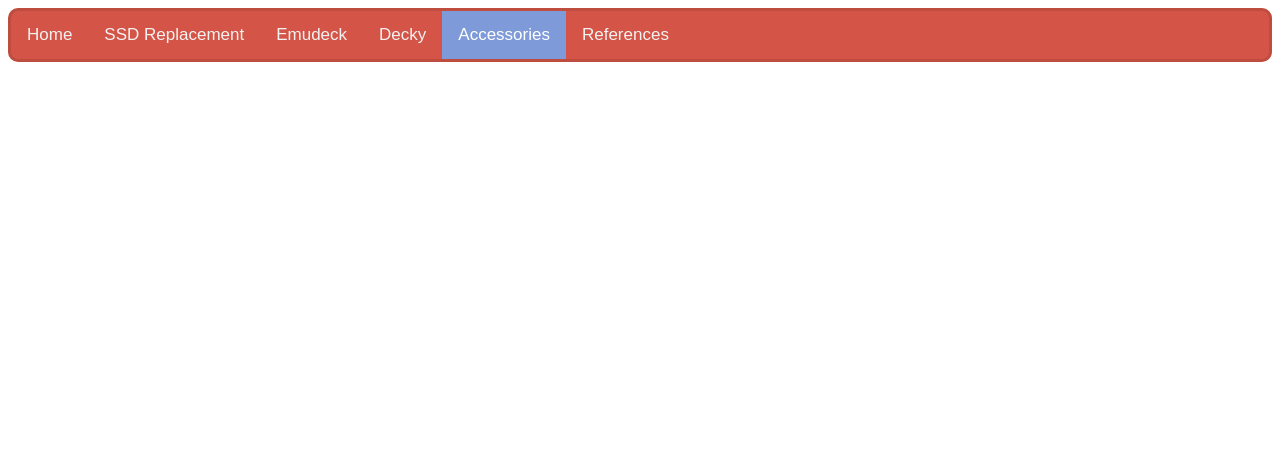
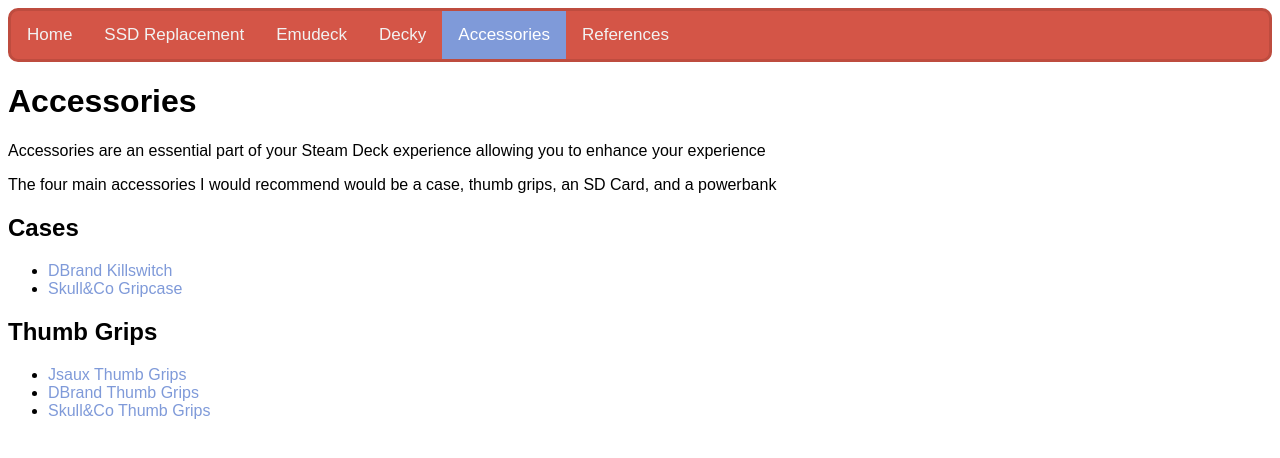
Before and after one commit to GamerShamer905/Steam-Deck-Guide, a plain HTML site: page accessories.html in a window 1280 px wide. Drawn offline with Linux system fonts and the light colour scheme; a web font is replaced by a local one.

Commit message:
Started the accessories list

```diff
--- a/accessories.html
+++ b/accessories.html
@@ -20,7 +20,20 @@
       <a class="active" href="accessories.html">Accessories</a>
       <a href="references.html">References</a>
     </div>
-
+    <h1>Accessories</h1>
+    <p>Accessories are an essential part of your Steam Deck experience allowing you to enhance your experience</p>
+    <p>The four main accessories I would recommend would be a case, thumb grips, an SD Card, and a powerbank</p>
+    <h2>Cases</h2>
+    <ul>
+      <li><a href="https://dbrand.com/shop/grip/steam-deck-cases">DBrand Killswitch</a></li>
+      <li><a href="https://www.amazon.com/Skull-Co-GripCase-Steam-Deck/dp/B0CBV598FJ?sr=8-3">Skull&Co Gripcase</a></li>
+    </ul>
+    <h2>Thumb Grips</h2>
+    <ul>
+      <li><a href="https://www.amazon.com/JSAUX-Stickers-Compatible-Anti-Slip-Protector/dp/B0BFF95PBD?sr=8-1">Jsaux Thumb Grips</a></li>
+      <li><a href="https://dbrand.com/shop/grip/steam-deck-stick-grips">DBrand Thumb Grips</a></li>
+      <li><a href="https://www.amazon.com/Joystick-Analog-Nintendo-Switch-Controller-3Pairs/dp/B079811C49?sr=8-3">Skull&Co Thumb Grips</a></li>
+    </ul>
     <script src="script.js"></script>
   </body>
 
```
Also changed, not shown: decky.html (+1 -1 lines).
